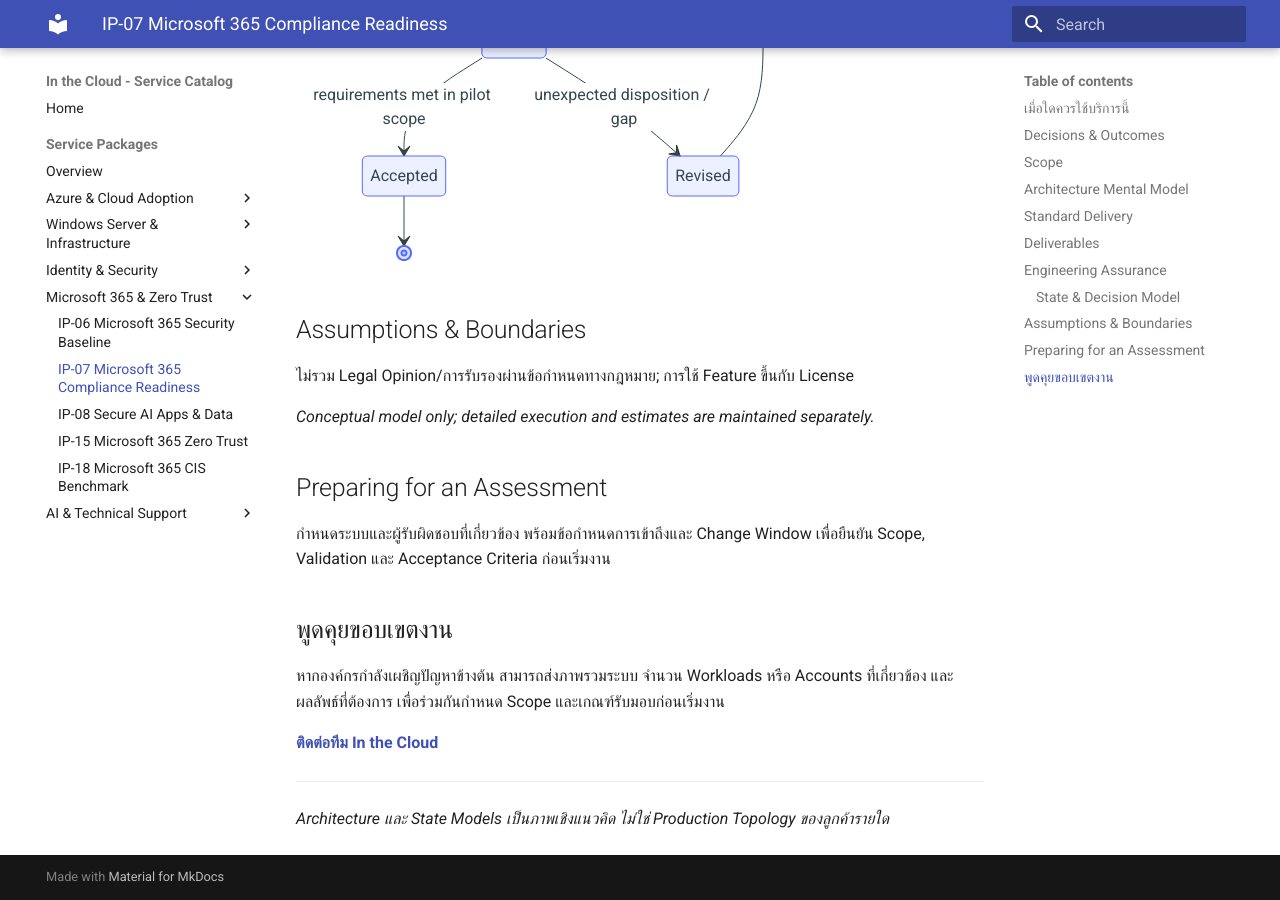
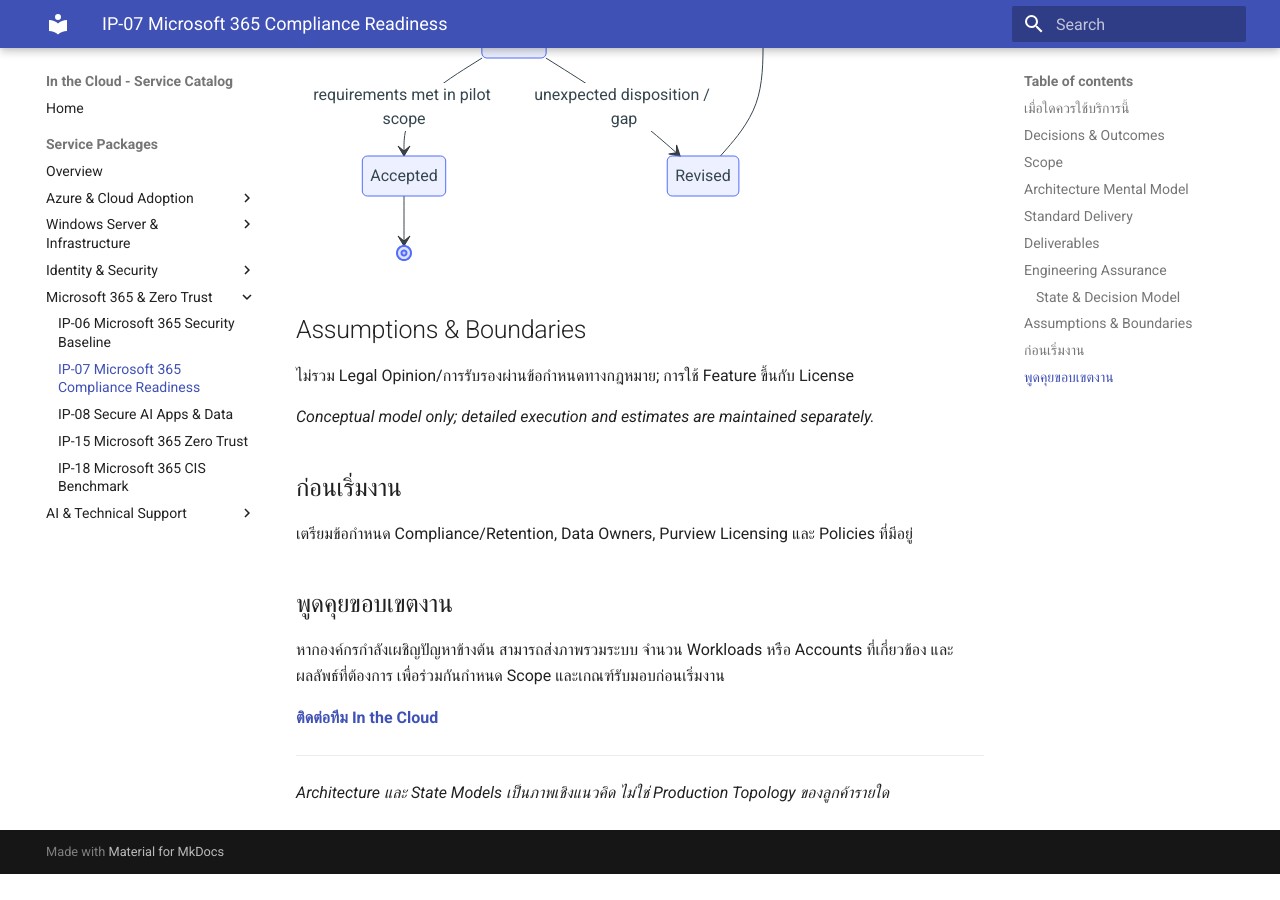
Before and after one commit to inthecloudth/service-catalog, an MkDocs documentation site: the page built from docs/services/ip-07-m365-compliance-readiness.md, in a window 1280 px wide and 900 px high, scrolled down 2290 px. Built offline with MkDocs 1.6.1 and Material for MkDocs 9.7.7, drawn with Linux system fonts in a browser that asks for light colours; after the commit the page ends 3164 px from its top, so only the background shows below that.

Commit message:
docs(catalog): tailor engagement inputs for service decision makers

```diff
--- a/docs/services/ip-07-m365-compliance-readiness.md
+++ b/docs/services/ip-07-m365-compliance-readiness.md
@@ -84,9 +84,9 @@ stateDiagram-v2
 
 *Conceptual model only; detailed execution and estimates are maintained separately.*
 
-## Preparing for an Assessment
+## ก่อนเริ่มงาน
 
-กำหนดระบบและผู้รับผิดชอบที่เกี่ยวข้อง พร้อมข้อกำหนดการเข้าถึงและ Change Window เพื่อยืนยัน Scope, Validation และ Acceptance Criteria ก่อนเริ่มงาน
+เตรียมข้อกำหนด Compliance/Retention, Data Owners, Purview Licensing และ Policies ที่มีอยู่
 
 ## พูดคุยขอบเขตงาน
 
```
